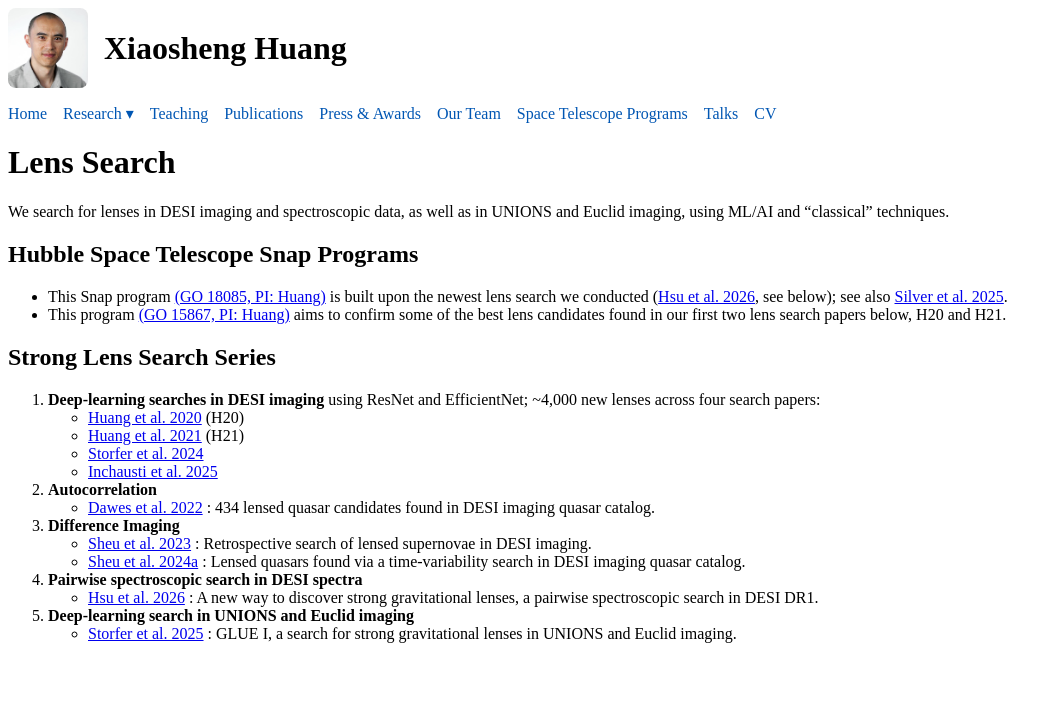
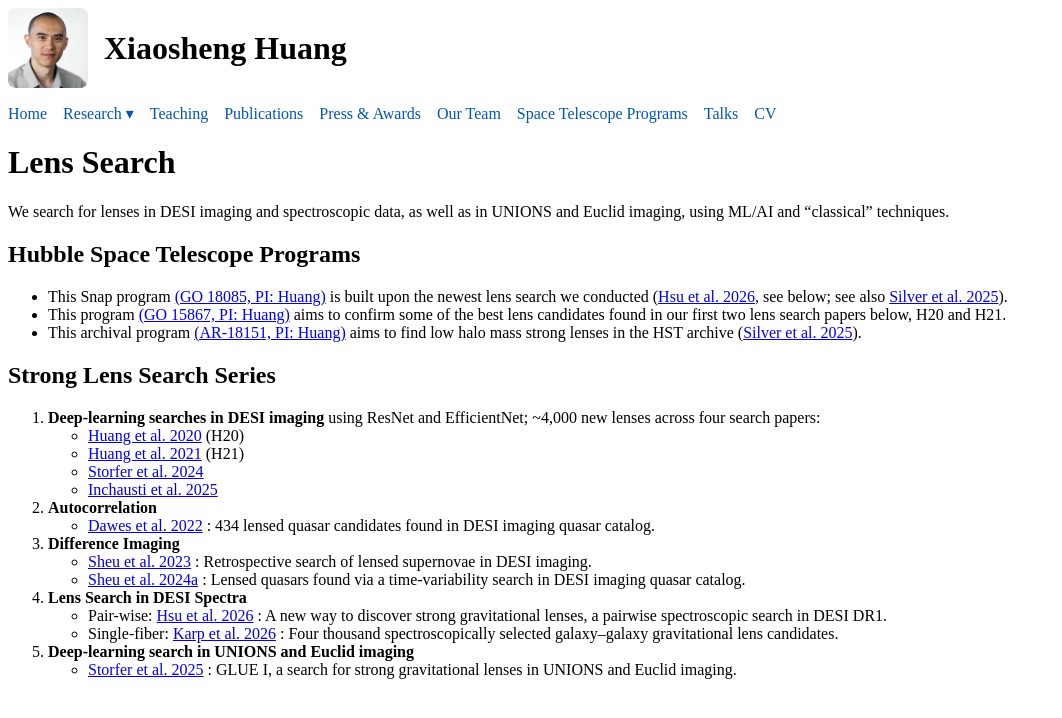
Before and after one commit to highredshift/highredshift.github.io, a Jekyll site: the page built from lens-search.html, in a window 1280 px wide. Shown: the top 718 px of the page, without its empty margins (0-1062 px from the left). Built offline with Jekyll 4.4.1, drawn with Linux system fonts in a browser that asks for light colours.

Commit message:
Add AR-18151 program and Karp 2026 single-fiber search; restructure DESI spectra search section
Co-Authored-By: Claude Fable 5 <noreply@anthropic.com>

```diff
--- a/lens-search.html
+++ b/lens-search.html
@@ -9,18 +9,23 @@ title: Lens Search
 </p>
 
 
-<h2>Hubble Space Telescope Snap Programs</h2>
+<h2>Hubble Space Telescope Programs</h2>
 
 <ul>
 <li>
 This Snap program <a href="https://ui.adsabs.harvard.edu/abs/2025hst..prop18085H/abstract"
  target="_blank" rel="noopener noreferrer"> (GO 18085, PI: Huang)</a> is built upon the newest lens search we conducted
- (<a href="https://ui.adsabs.harvard.edu/abs/2026ApJS..282...41H/abstract" target="_blank" rel="noopener noreferrer">Hsu et&nbsp;al. 2026</a>, see below);
- see also <a href="https://ui.adsabs.harvard.edu/abs/2025ApJ...994..117S/abstract" target="_blank" rel="noopener noreferrer">Silver et&nbsp;al. 2025</a>.
+ (<a href="https://ui.adsabs.harvard.edu/abs/2026ApJS..282...41H/abstract" target="_blank" rel="noopener noreferrer">Hsu et&nbsp;al. 2026</a>, see below;
+ see also <a href="https://ui.adsabs.harvard.edu/abs/2025ApJ...994..117S/abstract" target="_blank" rel="noopener noreferrer">Silver et&nbsp;al. 2025</a>).
 </li>
 
 <li> This program <a href="https://ui.adsabs.harvard.edu/abs/2019hst..prop15867H/abstract"
  target="_blank" rel="noopener noreferrer"> (GO 15867, PI: Huang)</a> aims to confirm some of the best lens candidates found in our first two lens search papers below, H20 and H21.
+</li>
+
+<li> This archival program <a href="https://ui.adsabs.harvard.edu/abs/2025hst..prop18151H/abstract"
+ target="_blank" rel="noopener noreferrer"> (AR-18151, PI: Huang)</a> aims to find low halo mass strong lenses in the HST archive
+ (<a href="https://ui.adsabs.harvard.edu/abs/2025ApJ...994..117S/abstract" target="_blank" rel="noopener noreferrer">Silver et&nbsp;al. 2025</a>).
 </li>
 
  </ul>
@@ -69,11 +74,15 @@ This Snap program <a href="https://ui.adsabs.harvard.edu/abs/2025hst..prop18085H
   </li>
 
   <li>
-    <strong>Pairwise spectroscopic search in DESI spectra</strong>
+    <strong>Lens Search in DESI Spectra</strong>
     <ul>
       <li>
-        <a href="https://ui.adsabs.harvard.edu/abs/2026ApJS..282...41H/abstract"
+        Pair-wise: <a href="https://ui.adsabs.harvard.edu/abs/2026ApJS..282...41H/abstract"
         target="_blank" rel="noopener noreferrer">Hsu et&nbsp;al. 2026</a> : A new way to discover strong gravitational lenses, a pairwise spectroscopic search in DESI DR1.
+      </li>
+      <li>
+        Single-fiber: <a href="https://ui.adsabs.harvard.edu/abs/2026ApJ...999..198K/abstract"
+        target="_blank" rel="noopener noreferrer">Karp et&nbsp;al. 2026</a> : Four thousand spectroscopically selected galaxy&ndash;galaxy gravitational lens candidates.
       </li>
     </ul>
   </li>
```
